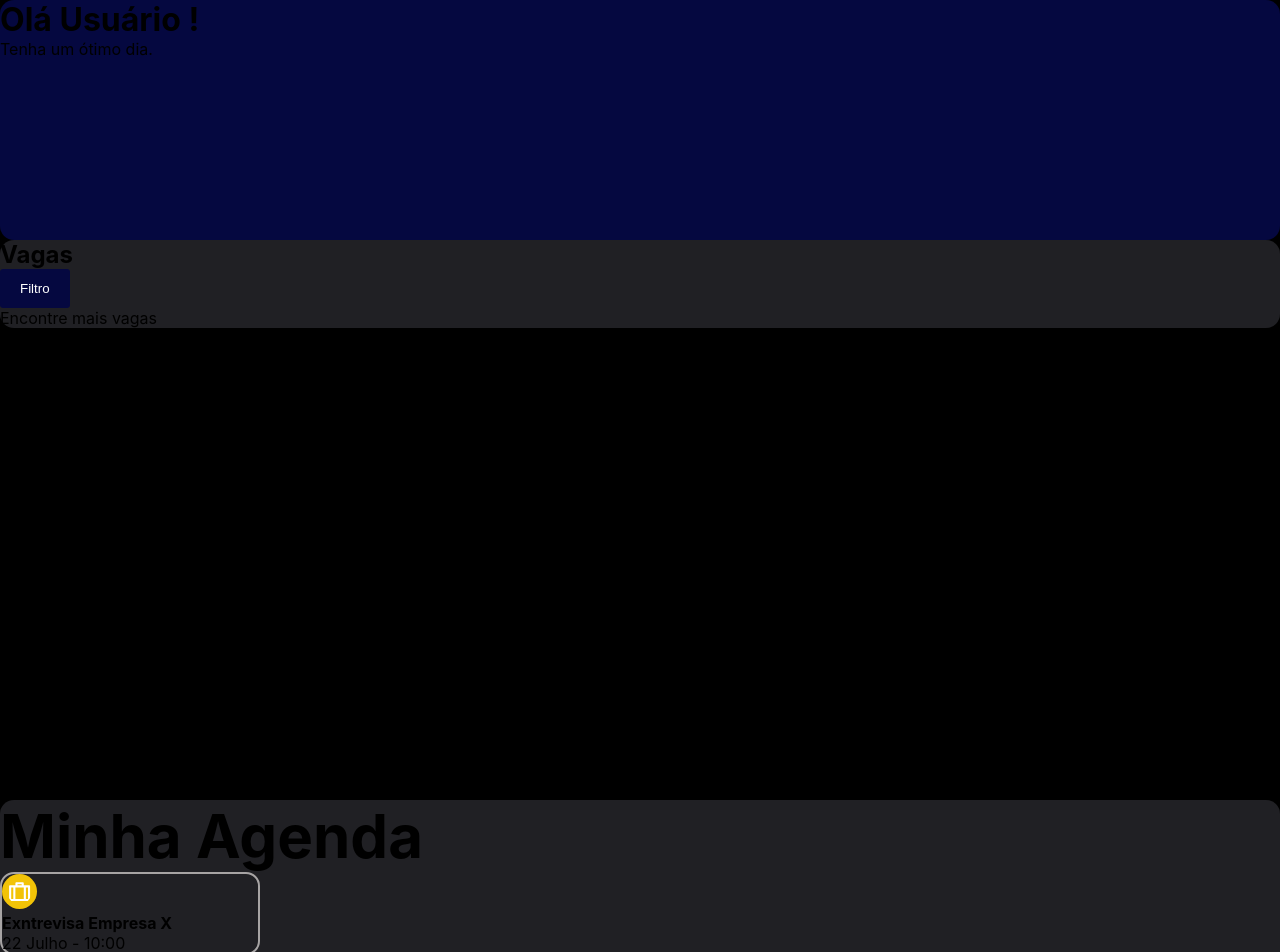
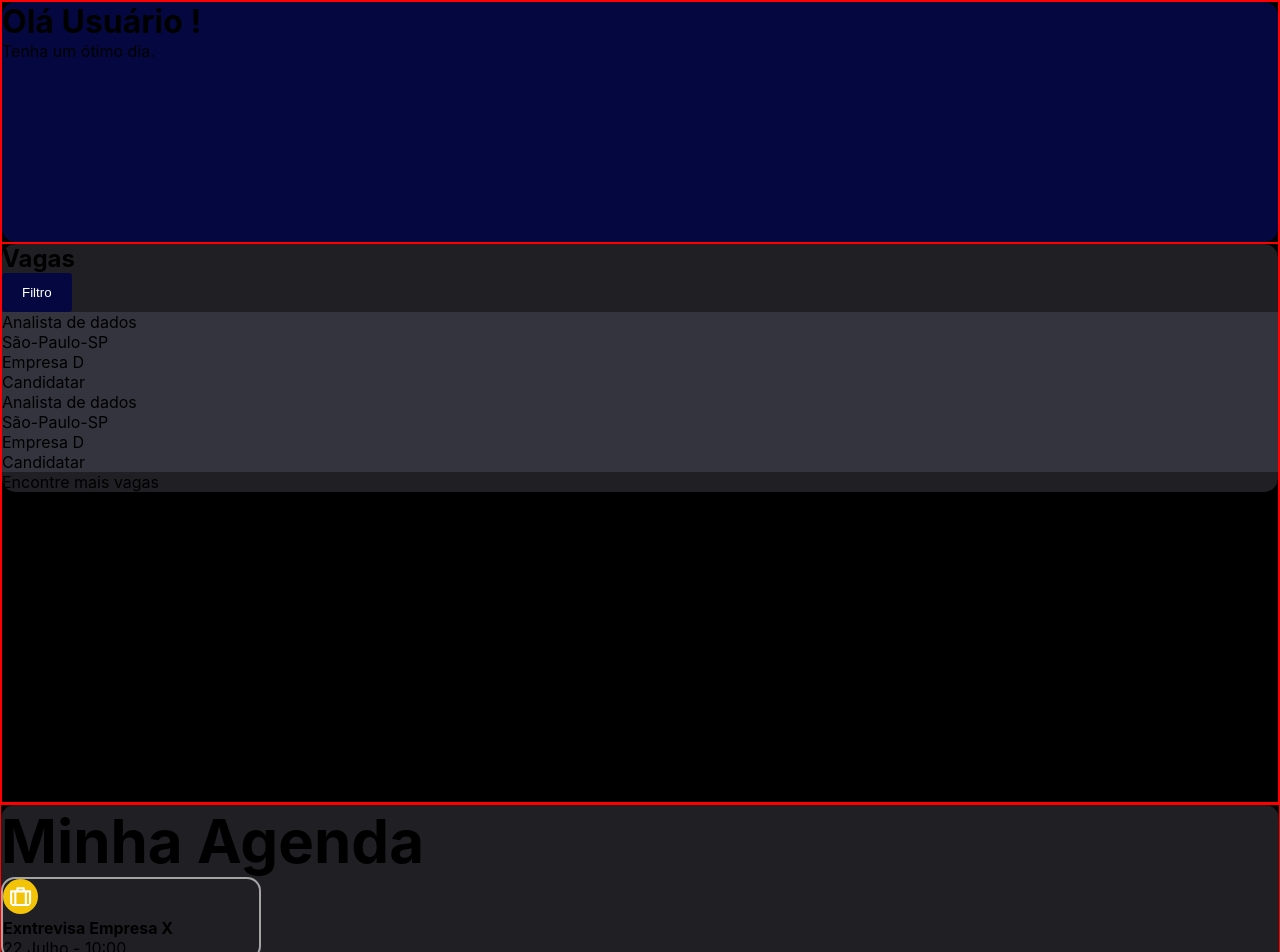
Before and after one commit to camily-cs/Satus-Space, a React (Create React App) app: page /User/Area in a window 1280 px wide. Shown: the top 952 px of the page. Built offline with nearby package versions, Linux system fonts and the light colour scheme.

Commit message:
Componetizacao da agenda e das vagas

```diff
--- a/src/App.css
+++ b/src/App.css
@@ -19,6 +19,9 @@ body{
     --cor07: #21185E;
     --cor50: #000000;
     --bgcolor: #202024;
+    --bgcolor2: #34343E;
+
+    --fontcolor: #A7A4A4;
 
 }
 
--- /dev/null
+++ b/src/components/AgendaBox/index.jsx
@@ -0,0 +1,24 @@
+import React from "react";
+
+import "./style.css";
+
+import { RiSuitcaseLine } from "react-icons/ri"
+
+function AgendaBox() {
+    return (
+        <>
+            <li className="mx-auto mt-2 d-flex align-items-center justify-content-center">
+
+                <RiSuitcaseLine />
+
+                <div className="ms-4 text-center">
+                    <p>Exntrevisa Empresa X</p>
+                    <span>22 Julho - 10:00</span>
+                </div>
+
+            </li>
+        </>
+    )
+}
+
+export default AgendaBox;
--- /dev/null
+++ b/src/components/VagaBox/index.jsx
@@ -0,0 +1,18 @@
+import React from "react";
+
+import "./style.css"
+
+function VagaBox() {
+    return (
+        <>
+            <div className="row vaga-box p-3 mt-2">
+                <div className="col-3 fw-bold ">Analista de dados</div>
+                <div className="col-3 text-muted">São-Paulo-SP</div>
+                <div className="col-3 text-muted">Empresa D</div>
+                <div className="col-3 fw-bold">Candidatar</div>
+            </div>
+        </>
+    )
+}
+
+export default VagaBox;
--- /dev/null
+++ b/src/components/VagaBox/style.css
@@ -0,0 +1,3 @@
+.vaga-box{
+    background-color: var(--bgcolor2);
+}
--- a/src/pages/Bootcamps/bootcamps.jsx
+++ b/src/pages/Bootcamps/bootcamps.jsx
@@ -1,10 +1,20 @@
 import React from "react";
 import Sidebar from "../../components/SideBar";
 
-function Bootcamp (){
-    return(
+function Bootcamp() {
+    return (
         <>
-        <Sidebar/>
+            <div className="container text-white">
+                <div className="row  d-flex justify-content-center">
+
+                    <div className="col-3 b">
+                        <img src="https://dynamic-media-cdn.tripadvisor.com/media/photo-o/07/eb/5d/89/pousada-praia-bonita.jpg?w=900&h=600&s=1" className="img-fluid" alt="" srcset="" />
+                    </div>
+
+                    <div className="col-6 text-center b">certificado</div>
+
+                </div>
+            </div>
 
         </>
     )
--- a/src/pages/Perfil/perfil.jsx
+++ b/src/pages/Perfil/perfil.jsx
@@ -17,6 +17,7 @@ import { FaFacebookSquare } from "react-icons/fa";
 import { BsInstagram } from "react-icons/bs";
 import { BsFillPersonFill } from "react-icons/bs"
 import { IoIosArrowForward } from "react-icons/io"
+import { AiOutlineLeft } from "react-icons/ai"
 
 function Perfil() {
     return (
@@ -29,7 +30,7 @@ function Perfil() {
 
 
 
-
+                <AiOutlineLeft className="back-arrow"/>
 
                 <div className="text-center">
                     <img src="https://media-exp1.licdn.com/dms/image/C4D03AQEt1RmPk_o_Aw/profile-displayphoto-shrink_400_400/0/1648495115377?e=1660780800&v=beta&t=9ATeY8jmCSuPhhUZ-8wXqMXwdtE4yM9UCOs0Ddgi1y0" alt="matheus" />
--- a/src/pages/Perfil/style.css
+++ b/src/pages/Perfil/style.css
@@ -21,6 +21,14 @@
     background-color: var(--bgcolor) ;
     border-radius: 14px;
 
+}
+
+.back-arrow{
+    color: white;
+    font-size: 2.4em;
+    position: absolute;
+    left: 15px;
+    top: 100px;
 }
 
 .section-perfil ul svg{
--- a/src/pages/UserArea/UserArea.jsx
+++ b/src/pages/UserArea/UserArea.jsx
@@ -3,8 +3,11 @@ import React from "react";
 import "./style.css";
 
 import Sidebar from "../../components/SideBar";
+import VagaBox from "../../components/VagaBox";
+import AgendaBox from "../../components/AgendaBox";
 
 import { RiSuitcaseLine } from "react-icons/ri"
+
 
 
 function UserArea() {
@@ -49,8 +52,11 @@ function UserArea() {
 
                                     </div>
 
-                                    <div className="card-body">
+                                    <div className="card-body p-4">
 
+
+                                        <VagaBox/>
+                                        <VagaBox/>
                                         {/* Componentizar */}
 
                                     </div>
@@ -78,16 +84,10 @@ function UserArea() {
                             <ul className=" justify-content-center">
 
                                 {/* Componetizar */}
-                                <li className="mx-auto d-flex align-items-center justify-content-center">
+                                <AgendaBox/>
+                                <AgendaBox/>
 
-                                    <RiSuitcaseLine/>
 
-                                    <div className="ms-4 text-center">
-                                        <p>Exntrevisa Empresa X</p>
-                                        <span>22 Julho - 10:00</span>
-                                    </div>
-
-                                </li>
                             </ul>
 
                         </div>
--- a/src/pages/UserArea/style.css
+++ b/src/pages/UserArea/style.css
@@ -1,6 +1,6 @@
-/* .b{
+.b{
     border: 1px solid red;
-} */
+}
 
 .vagas{
     height: 70vh;
```
Also changed, not shown: src/components/AgendaBox/style.css (added), src/pages/Bootcamps/style.css (added).
